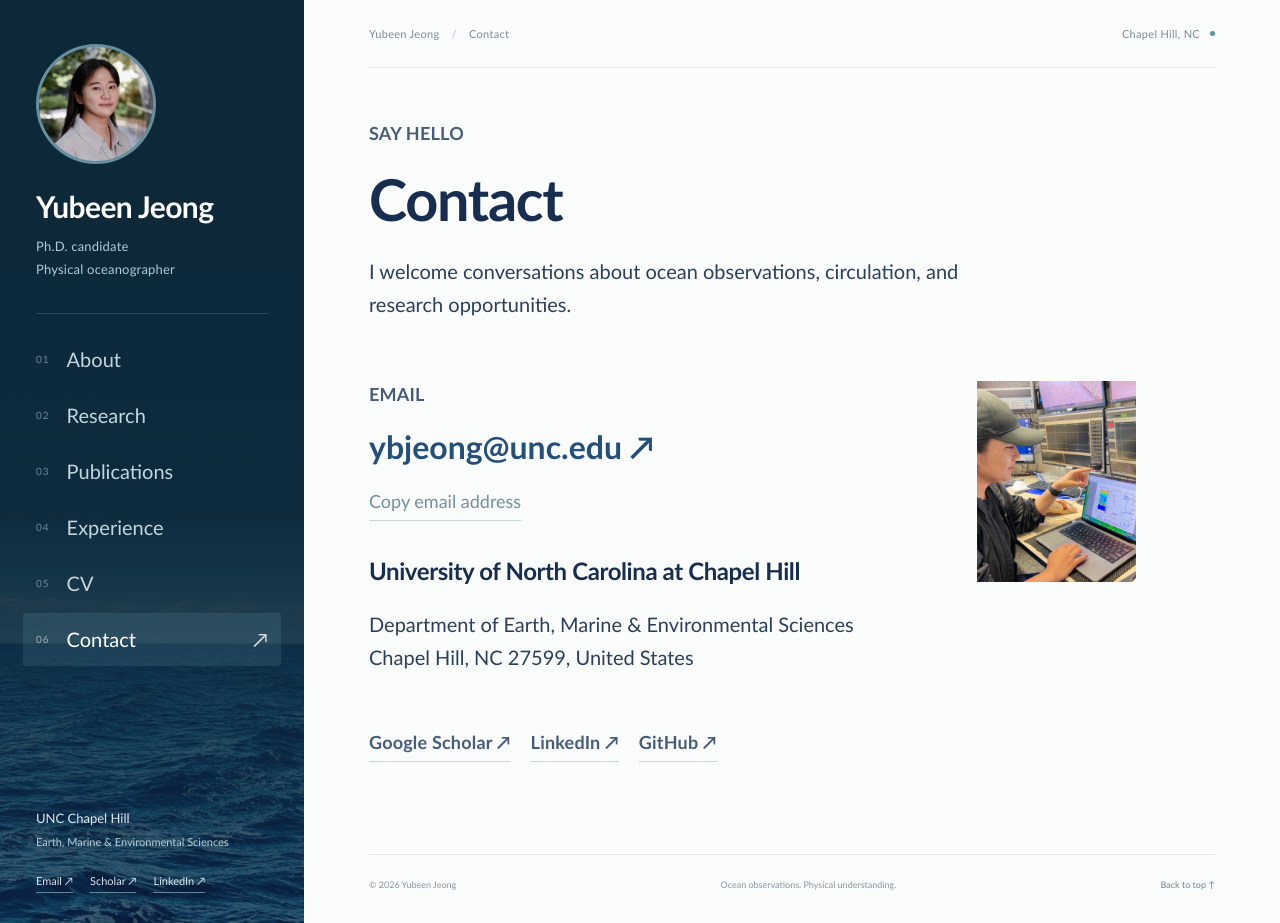
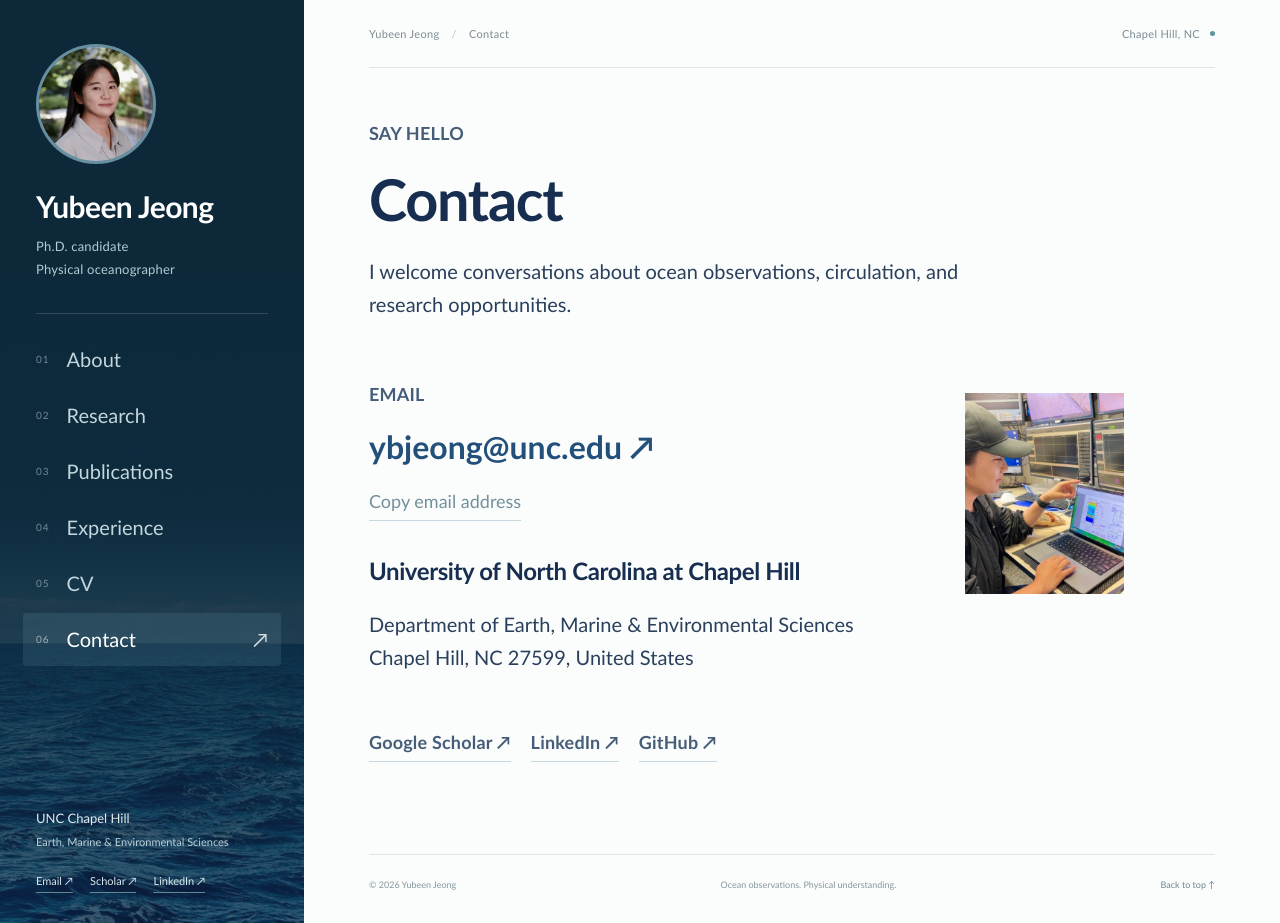
Before and after one commit to YubeenJ/YubeenJ.github.io, a Jekyll site: the page built from contact.md, in a window 1280 px wide and 923 px high. Built offline with Jekyll 4.4.1, drawn with Linux system fonts in a browser that asks for light colours.

Commit message:
Nudge the Contact photo slightly down and left

```diff
--- a/assets/css/style.css
+++ b/assets/css/style.css
@@ -132,6 +132,8 @@ h1,h2,h3{font-family:var(--font);font-weight:700;letter-spacing:-.4px}.profile-n
 .contact-photo {
   width: 50%;
   justify-self: center;
+  margin-top: 12px;
+  transform: translateX(-12px);
 }
 
 @media (max-width: 960px) {
```
